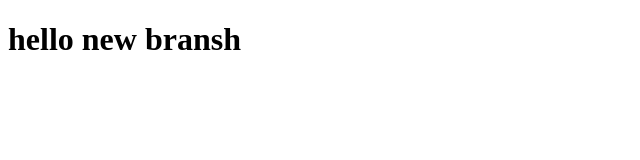
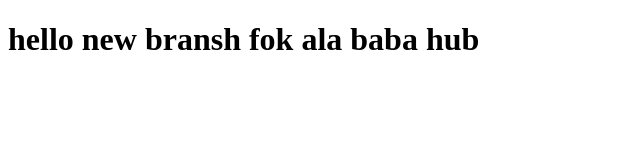
Before and after one commit to AminFR03/myfirstproject, a plain HTML site: page index.html in a window 1280 px wide. Shown: the whole page, without its empty margins (0-640 px from the left). Drawn offline with Linux system fonts and the light colour scheme.

Commit message:
edit the html file

```diff
--- a/index.html
+++ b/index.html
@@ -6,7 +6,7 @@
     <title>Document</title>
 </head>
 <body>
-    <h1>hello new bransh</h1>
+    <h1>hello new bransh fok ala baba hub</h1>
     <script>src="app.js"</script>
 </body>
 </html>
```
